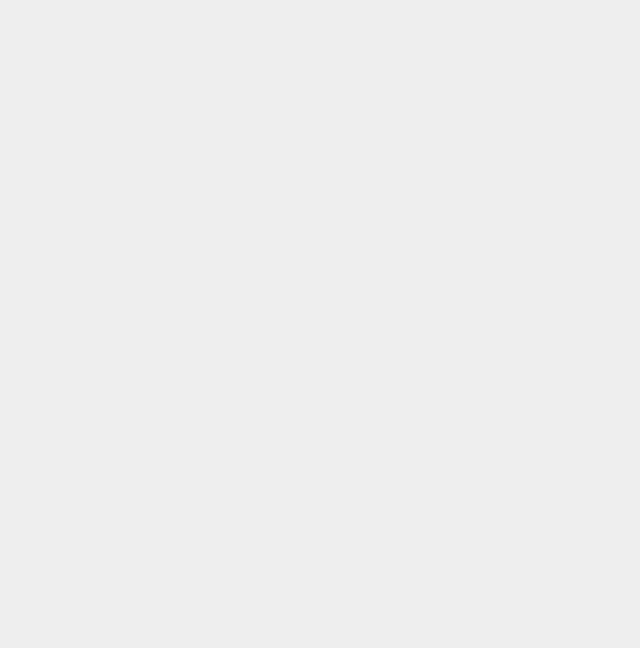
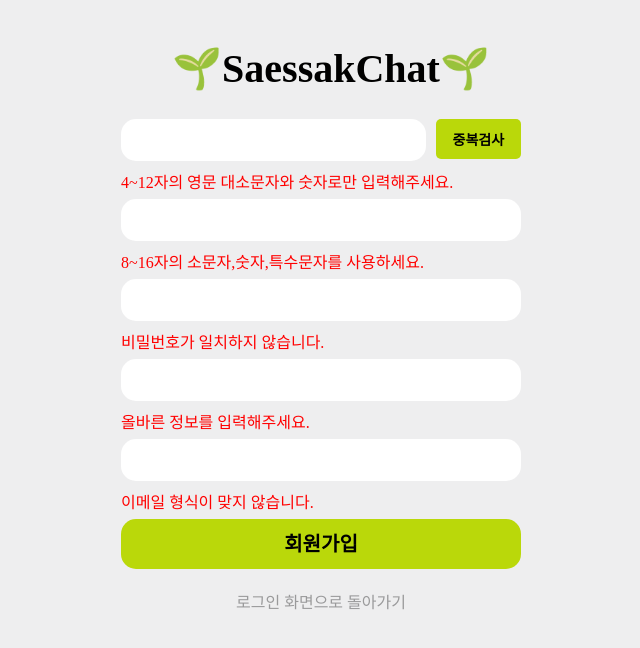
Before and after one commit to saessak-study/saessak-chat-front, a React (Create React App) app: page /registration in a window 1280 px wide. Before the commit this address had no page. Shown: the top 648 px of the page, without its empty margins (319-959 px from the left). Built offline with nearby package versions, Linux system fonts and the light colour scheme.

Commit message:
feat: For merge to main with RegisterPage

```diff
--- a/src/App.js
+++ b/src/App.js
@@ -8,10 +8,10 @@ function App() {
   return (
     <BrowserRouter>
       <Routes>
-        <Route path="/HomePage" element={<HomePage />} />
-        <Route path="/LoginPage" element={<LoginPage />} />
-        <Route path="/RegisterPage" element={<RegisterPage />} />
-        <Route path="/FindUserInfoPage" element={<FindUserInfoPage />} />
+        <Route path="/" element={<LoginPage />} />
+        <Route path="/mainchat" element={<HomePage />} />
+        <Route path="/registration" element={<RegisterPage />} />
+        <Route path="/infoinquiry" element={<FindUserInfoPage />} />
       </Routes>
     </BrowserRouter>
   );
--- /dev/null
+++ b/src/components/Common/RegisterInput.js
@@ -0,0 +1,17 @@
+import React from 'react'
+import styles from '../../style/css/registerPage.module.css';
+
+const RegisterInput = ({ message }) => {
+  return (
+    <div>
+      <div className={styles.register_IDBox}>
+        <input className={styles.register_inputForm}></input>
+      </div>
+      <div className={styles.register_warningMSG}>
+        { message }
+      </div>
+    </div>
+  )
+}
+
+export default RegisterInput;
--- a/src/pages/FindUserInfoPage.js
+++ b/src/pages/FindUserInfoPage.js
@@ -1,18 +1,13 @@
 import React, { useState } from 'react';
+import { Link } from 'react-router-dom';
 import CommonInput from '../components/Common/CommonInput';
-import { useNavigate } from 'react-router-dom';
 import styles from '../style/css/findUserInfoPage.module.css';
 
 const FindUserInfoPage = () => {
   const [toggle, setToggle] = useState(true);
-  const navigate = useNavigate();
 
   const toggleHandler = () => {
     setToggle(!toggle);
-  };
-
-  const goToLoginPage = () => {
-    navigate(`/LoginPage`);
   };
 
   return (
@@ -32,11 +27,13 @@ const FindUserInfoPage = () => {
       </div>
       <div className={styles.findIdAndPw_container}>
         {toggle ? (
-          <CommonInput topLabel="이름" bottomLable="이메일" />
+          <CommonInput topLabel="이름" bottomLable="이메일"/>
         ) : (
-          <CommonInput topLabel="아이디" bottomLable="이메일" />
+          <CommonInput topLabel="아이디" bottomLable="이메일"/>
         )}
-        <div className={styles.navigate_text} onClick={goToLoginPage}>로그인 페이지로 돌아가기</div>
+        <Link to="/" style={{ textDecoration: 'none' }}>
+          <div className={styles.navigate_text}>로그인 페이지로 돌아가기</div>
+        </Link>
       </div>
     </div>
   );
--- a/src/pages/LoginPage.js
+++ b/src/pages/LoginPage.js
@@ -1,6 +1,6 @@
 import React from 'react'
 import { useState } from 'react';
-import { useNavigate } from 'react-router-dom';
+import { Link, useNavigate } from 'react-router-dom';
 import styles from "../style/css/loginPage.module.css"
 
 /** 상수값 따로 빼는 디렉토리 or 파일 생성 필요 */
@@ -39,17 +39,10 @@ const LoginPage = () => {
   }
  }
 
-  const goToRegister = () => {
-    navigate(`/RegisterPage`);
+  const goToHome = () => {
+    navigate(`/mainchat`);
   };
 
-  const goToHome = () => {
-    navigate(`/HomePage`);
-  };
-
-  const goToFindUserInfo = () => {
-    navigate(`/FindUserInfoPage`)
-  };
   return (
     <div className={styles.app}>
       <div className={styles.app_name}>🌱SaessakChat🌱</div>
@@ -88,14 +81,18 @@ const LoginPage = () => {
         <div className={styles.finduserinfo_btn_container}>
           <hr className={styles.horizontal_content_leftLine}/>
           <div className={styles.horizontal_content}>
-              <button className={styles.finduserinfo_btn} style={{cursor:'pointer'}} onClick={goToFindUserInfo}>아이디 or 비밀번호 찾기</button>
+              <Link to="/infoinquiry">
+                <button className={styles.finduserinfo_btn} style={{cursor:'pointer'}}>아이디 or 비밀번호 찾기</button>
+              </Link>
           </div>
           <hr className={styles.horizontal_content_rightLine}/>
         </div>
 
         <div className={styles.register_btn_container}>
           <label htmlFor="goToRegister" className={styles.register_label}>SaessakChat의 회원이 아니신가요?</label>
-          <button className={styles.register_btn} style={{cursor:'pointer'}} onClick={goToRegister}>회원가입하기</button>
+          <Link to='/registration'>
+            <button className={styles.register_btn} style={{cursor:'pointer'}}>회원가입하기</button>
+          </Link>
         </div>
       </div>
     </div>
--- a/src/pages/RegisterPage.js
+++ b/src/pages/RegisterPage.js
@@ -1,10 +1,42 @@
 import React from 'react';
-import '../style/css/registerPage.css';
+import { Link } from 'react-router-dom';
+import RegisterInput from '../components/Common/RegisterInput';
+import styles from '../style/css/registerPage.module.css';
 
 const RegisterPage = () => {
   return (
-    <div>
-      <div className='testBox'></div>
+    <div className={styles.register_background}>
+      <div className={styles.register_title}>
+        <h1>🌱SaessakChat🌱</h1>
+      </div>
+      <div className={styles.register_inputContainer}>
+        <div className={styles.register_IDBox}>
+          <input className={styles.register_inputID}></input>
+          <button className={styles.register_idChk}>중복검사</button>
+        </div>
+        <div className={styles.register_warningMSG}>
+          4~12자의 영문 대소문자와 숫자로만 입력해주세요.
+        </div>
+        <RegisterInput message={"8~16자의 소문자,숫자,특수문자를 사용하세요." } />
+        <RegisterInput message={"비밀번호가 일치하지 않습니다." } />
+        <RegisterInput message={"올바른 정보를 입력해주세요." } />
+        <RegisterInput message={"이메일 형식이 맞지 않습니다." } />
+        <div className={styles.register_btn}>
+          회원가입
+        </div>
+        <Link to='/' style={{ textDecoration: 'none' }}>
+          <div className={styles.login_routeBtn}>
+            로그인 화면으로 돌아가기
+          </div>
+        </Link>
+        <div className={styles.idchk_complete}>
+          이 아이디는 사용가능한 아이디입니다.
+            <div className={styles.idButtonBox}>
+              <div className={styles.usingID}>아이디 사용</div>
+              <div className={styles.cancelID}>취소</div>
+            </div>
+        </div>
+      </div>
     </div>
   )
 }
--- a/src/style/css/registerPage.css
+++ /dev/null
@@ -1,6 +0,0 @@
-.testBox {
-  color: white;
-  background-color: green;
-  height: 300px;
-  width: 300px;
-}
--- /dev/null
+++ b/src/style/css/registerPage.module.css
@@ -0,0 +1,120 @@
+@charset "UTF-8";
+.register_background {
+  background-color: #EEEEEF;
+  width: 400px;
+}
+
+.register_title {
+  width: 420px;
+  margin: 0 auto;
+  text-align: center;
+  padding-top: 10px;
+  font-size: 20px;
+}
+
+.register_inputContainer {
+  width: 100%;
+}
+
+/** 타이핑하는 상자 생김새 */
+.register_inputPattern, .register_IDBox .register_inputForm, .register_IDBox .register_inputID {
+  border: 0;
+  border-radius: 15px;
+  outline: none;
+  padding-left: 20px;
+  height: 40px;
+  line-height: 40px;
+  font-size: 20px;
+}
+
+.register_IDBox {
+  margin: 0 auto;
+  width: 100%;
+  display: flex;
+  justify-content: space-between;
+}
+.register_IDBox .register_inputID {
+  width: 300px;
+}
+.register_IDBox .register_idChk {
+  width: 90px;
+  height: 40px;
+  background-color: #BAD80A;
+  border: 0px;
+  border-radius: 5px;
+  margin-left: 10px;
+  font-weight: bolder;
+  font-size: 14px;
+  cursor: pointer;
+}
+.register_IDBox .register_inputForm {
+  width: 100%;
+}
+
+.register_warningMSG {
+  color: red;
+  margin: 8px 0;
+  height: 22px;
+}
+
+.register_btn {
+  width: 100%;
+  height: 50px;
+  background-color: #BAD80A;
+  font-weight: bolder;
+  font-size: 20px;
+  line-height: 50px;
+  display: flex;
+  margin: 0 auto;
+  justify-content: center;
+  border: 0;
+  border-radius: 15px;
+  cursor: pointer;
+}
+
+.login_routeBtn {
+  display: flex;
+  justify-content: center;
+  padding-top: 20px;
+  color: #9A9A9B;
+  cursor: pointer;
+}
+
+.idchk_complete {
+  position: absolute;
+  background-color: #fff;
+  z-index: 10;
+  width: 400px;
+  height: 100px;
+  top: 15%;
+  left: 50%;
+  transform: translate(-50%, 0%);
+  border: 2px solid black;
+  display: flex;
+  flex-direction: column;
+  align-items: center;
+  padding-top: 30px;
+  display: none;
+}
+.idchk_complete .idButtonBox {
+  display: flex;
+  justify-content: center;
+  margin-top: 30px;
+}
+
+/** 아이디 중복확인 클릭 시 등장하는 버튼 */
+.idchk_pattern, .cancelID, .usingID {
+  cursor: pointer;
+  border-radius: 10px;
+  border: 0;
+  padding: 5px 10px;
+}
+
+.usingID {
+  background-color: #BAD80A;
+}
+
+.cancelID {
+  margin-left: 10px;
+  background-color: #c5c5c7;
+}
--- /dev/null
+++ b/src/style/registerPage.module.scss
@@ -0,0 +1,119 @@
+$main_green : #BAD80A;
+$main_width : 400px;
+
+.register_background{
+  background-color: #EEEEEF;
+  width: $main_width;
+}
+
+.register_title{
+  width: 420px;
+  margin : 0 auto;
+  text-align: center;
+  padding-top: 10px;
+  font-size: 20px;
+}
+.register_inputContainer{
+  width: 100%;
+}
+/** 타이핑하는 상자 생김새 */
+.register_inputPattern{
+  border : 0;
+  border-radius: 15px;
+  outline: none;
+  padding-left: 20px;
+  height: 40px;
+  line-height: 40px;
+  font-size: 20px;
+}
+.register_IDBox{
+  margin: 0 auto;
+  width: 100%;
+  display: flex;
+  justify-content: space-between;
+  .register_inputID{
+    @extend .register_inputPattern;
+    width: 300px;
+  }
+  .register_idChk{
+    width: 90px;
+    height: 40px;
+    background-color:$main_green;
+    border: 0px;
+    border-radius: 5px;
+    margin-left: 10px;
+    font-weight: bolder;
+    font-size: 14px;
+    cursor:pointer;
+  }
+  .register_inputForm{
+    @extend .register_inputPattern;
+    width: 100%;
+
+  }
+}
+.register_warningMSG{
+  color:red;
+  margin: 8px 0;
+  height: 22px;
+}
+.register_btn{
+  width: 100%;
+  height: 50px;
+  background-color: $main_green ;
+  font-weight: bolder;
+  font-size: 20px;
+  line-height: 50px;
+  display: flex;
+  margin: 0 auto;
+  justify-content: center;
+  border : 0;
+  border-radius: 15px;
+  cursor: pointer;
+}
+.login_routeBtn{
+  display: flex;
+  justify-content: center;
+  padding-top: 20px;
+  color:#9A9A9B;
+  cursor: pointer;
+}
+.idchk_complete{
+  position: absolute;
+  background-color: #fff;
+  z-index: 10;
+  width: 400px;
+  height: 100px;
+  top: 15%;
+  left: 50%;
+  transform: translate(-50%, 0%);
+  border : 2px solid black;
+  display: flex;
+  flex-direction: column;
+  align-items: center;
+  padding-top: 30px;
+
+  .idButtonBox{
+    display: flex;
+    justify-content: center;
+    margin-top: 30px;
+  }
+  // display: block none으로 조절함
+  display:none;
+}
+/** 아이디 중복확인 클릭 시 등장하는 버튼 */
+.idchk_pattern{
+  cursor: pointer;
+  border-radius: 10px;
+  border : 0;
+  padding : 5px 10px;
+}
+.usingID{
+  @extend .idchk_pattern;
+  background-color: $main_green;
+}
+.cancelID{
+  @extend .idchk_pattern;
+  margin-left: 10px;
+  background-color: #c5c5c7;
+}
--- a/src/style/registerPage.scss
+++ /dev/null
@@ -1,6 +0,0 @@
-.testBox{
-  color:white;
-  background-color: green;
-  height: 300px;
-  width: 300px;
-}
```
